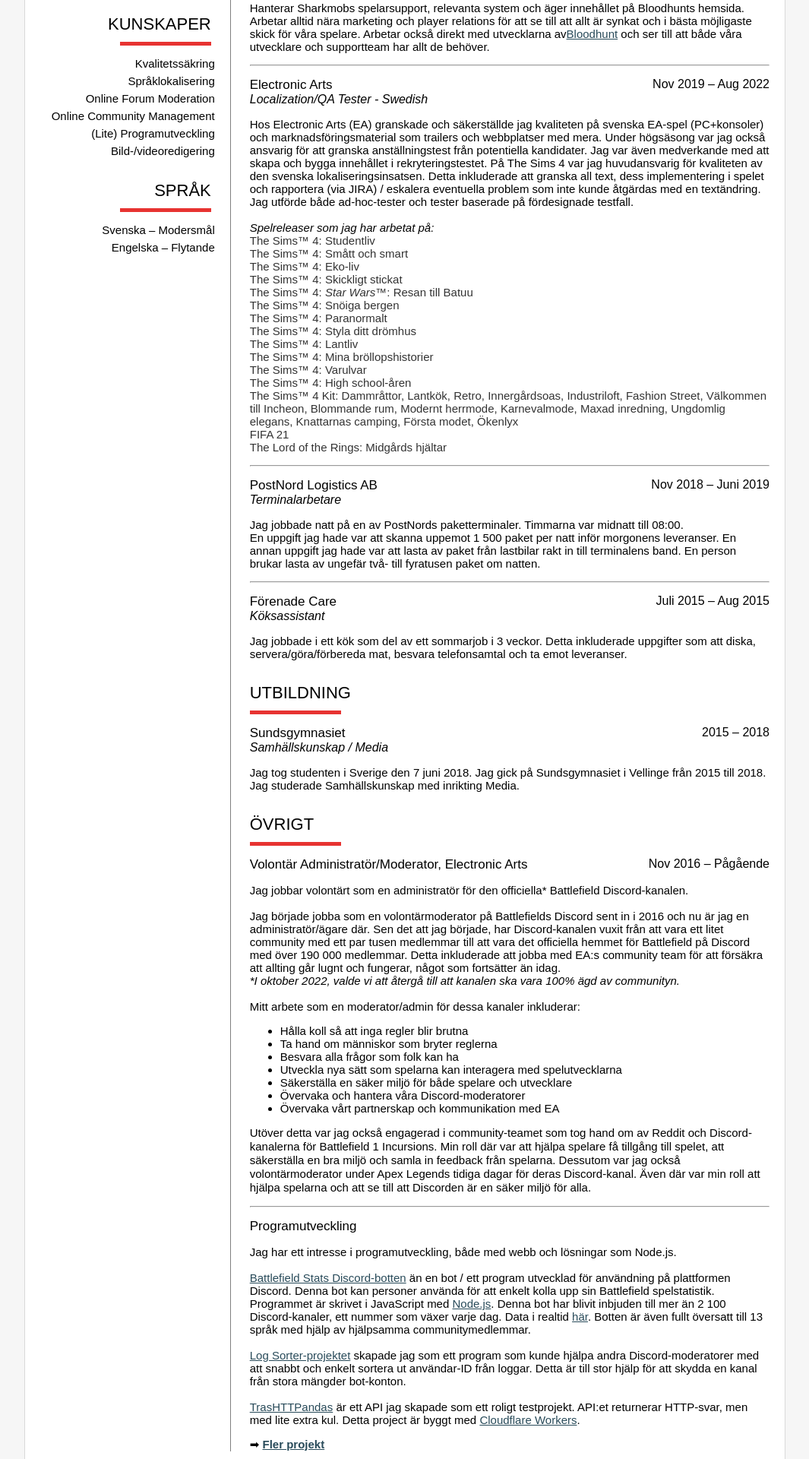
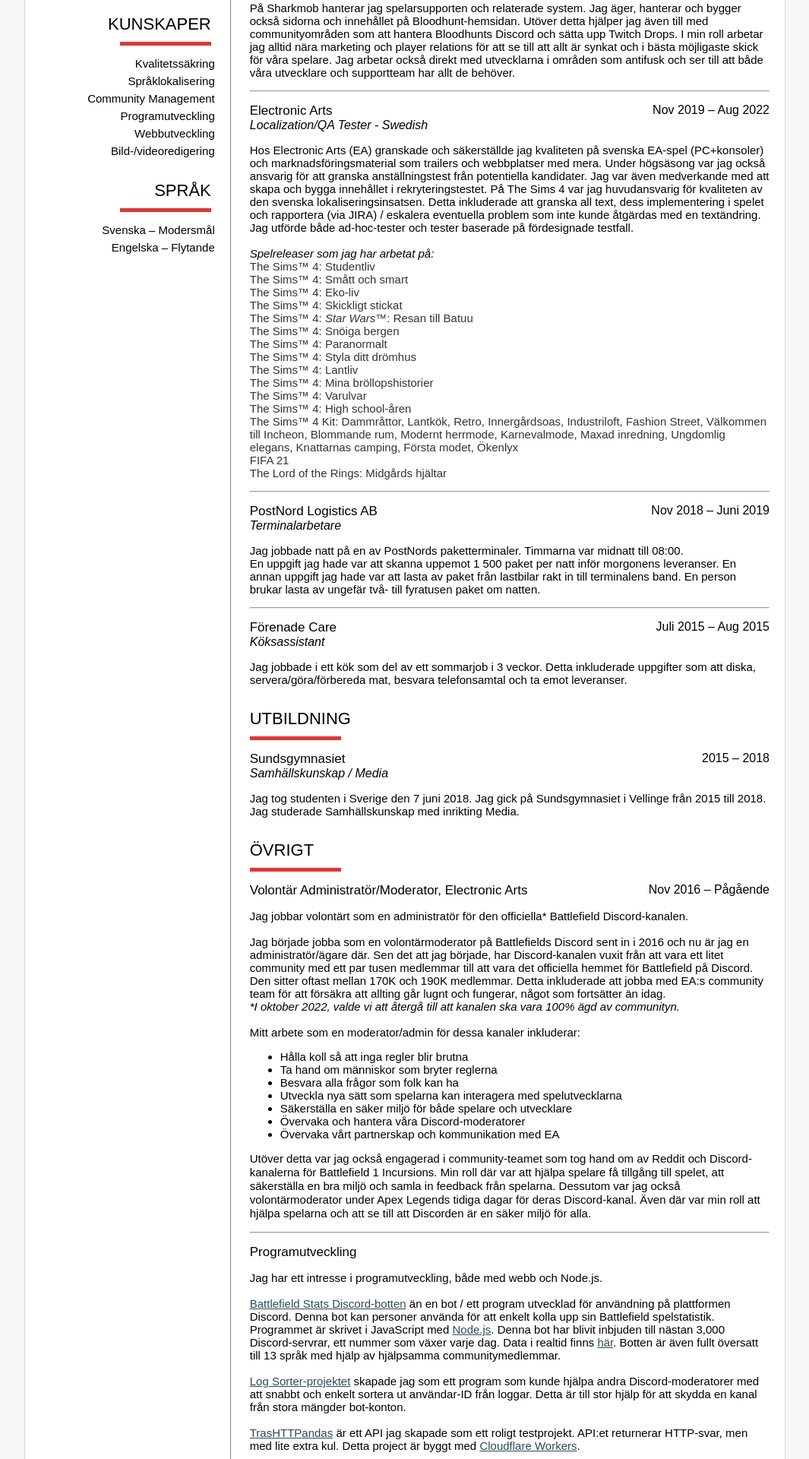
Before and after one commit to leonlarsson/leon-home, a Next.js app: page /cv-swe in a window 1280 px wide. Shown: the part 520-2440 px from the top of the page at 76% size, without its empty margins (107-1172 px from the left). Built offline with nearby package versions, Linux system fonts and the light colour scheme; a web font is replaced by a local one.

Commit message:
cv: update

```diff
--- a/app/(cv)/cv-swe/page.tsx
+++ b/app/(cv)/cv-swe/page.tsx
@@ -79,13 +79,13 @@ export default () => {
                   <span className="text">Språklokalisering</span>
                 </div>
                 <div className="small-segment-skill-holder">
-                  <span className="text">Online Forum Moderation</span>
+                  <span className="text">Community Management</span>
                 </div>
                 <div className="small-segment-skill-holder">
-                  <span className="text">Online Community Management</span>
+                  <span className="text">Programutveckling</span>
                 </div>
                 <div className="small-segment-skill-holder">
-                  <span className="text">(Lite) Programutveckling</span>
+                  <span className="text">Webbutveckling</span>
                 </div>
                 <div className="small-segment-skill-holder">
                   <span className="text">Bild-/videoredigering</span>
@@ -125,11 +125,8 @@ export default () => {
                     <span className="titel">Community &amp; Support Specialist</span>
                     <span className="text">
                       <p>
-                        Hanterar Sharkmobs spelarsupport, relevanta system och äger innehållet på Bloodhunts hemsida. Arbetar alltid nära marketing och player relations för att se till att allt är synkat och i bästa möjligaste skick för våra spelare. Arbetar också direkt med utvecklarna av
-                        <a className="inline-href" href="https://bloodhunt.com" target="_blank">
-                          Bloodhunt
-                        </a>{" "}
-                        och ser till att både våra utvecklare och supportteam har allt de behöver.
+                        På Sharkmob hanterar jag spelarsupporten och relaterade system. Jag äger, hanterar och bygger också sidorna och innehållet på Bloodhunt-hemsidan. Utöver detta hjälper jag även till med communityområden som att hantera Bloodhunts Discord och sätta upp Twitch Drops. I min roll
+                        arbetar jag alltid nära marketing och player relations för att se till att allt är synkat och i bästa möjligaste skick för våra spelare. Jag arbetar också direkt med utvecklarna i områden som antifusk och ser till att både våra utvecklare och supportteam har allt de behöver.
                       </p>
                     </span>
                   </div>
@@ -276,7 +273,7 @@ export default () => {
                         <br />
                         <br />
                         Jag började jobba som en volontärmoderator på Battlefields Discord sent in i 2016 och nu är jag en administratör/ägare där. Sen det att jag började, har Discord-kanalen vuxit från att vara ett litet community med ett par tusen medlemmar till att vara det officiella hemmet för
-                        Battlefield på Discord med över 190&nbsp;000 medlemmar. Detta inkluderade att jobba med EA:s community team för att försäkra att allting går lugnt och fungerar, något som fortsätter än idag.
+                        Battlefield på Discord. Den sitter oftast mellan 170K och 190K medlemmar. Detta inkluderade att jobba med EA:s community team för att försäkra att allting går lugnt och fungerar, något som fortsätter än idag.
                         <br />
                         <i>*I oktober 2022, valde vi att återgå till att kanalen ska vara 100% ägd av communityn.</i>
                         <br />
@@ -304,7 +301,7 @@ export default () => {
                   <span className="namn">Programutveckling</span>
                   <span className="text">
                     <p>
-                      Jag har ett intresse i programutveckling, både med webb och lösningar som Node.js.
+                      Jag har ett intresse i programutveckling, både med webb och Node.js.
                       <br />
                       <br />
                       <a className="inline-href" target="_blank" href="https://battlefieldstats.com/">
@@ -314,8 +311,8 @@ export default () => {
                       <a className="inline-href" target="_blank" href="https://nodejs.org/">
                         Node.js
                       </a>
-                      . Denna bot har blivit inbjuden till mer än 2&nbsp;100 Discord-kanaler, ett nummer som växer varje dag. Data i realtid{" "}
-                      <a className="inline-href" target="_blank" href="https://bfstats-api.leonlarsson.com/">
+                      . Denna bot har blivit inbjuden till nästan 3,000 Discord-servrar, ett nummer som växer varje dag. Data i realtid finns{" "}
+                      <a className="inline-href" target="_blank" href="https://battlefieldstats.com/data">
                         här
                       </a>
                       . Botten är även fullt översatt till 13 språk med hjälp av hjälpsamma communitymedlemmar.
```
Also changed, not shown: app/(cv)/cv/page.tsx (+10 -13 lines).
